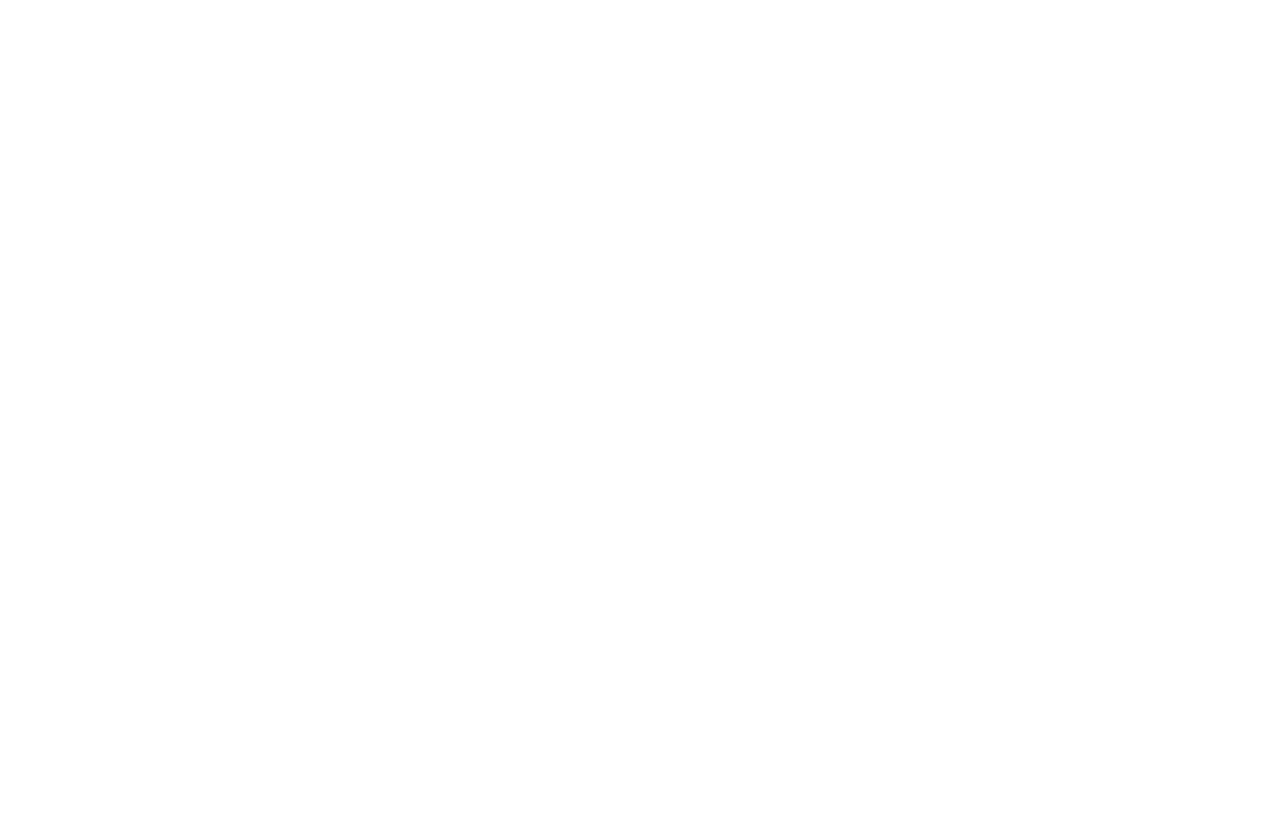
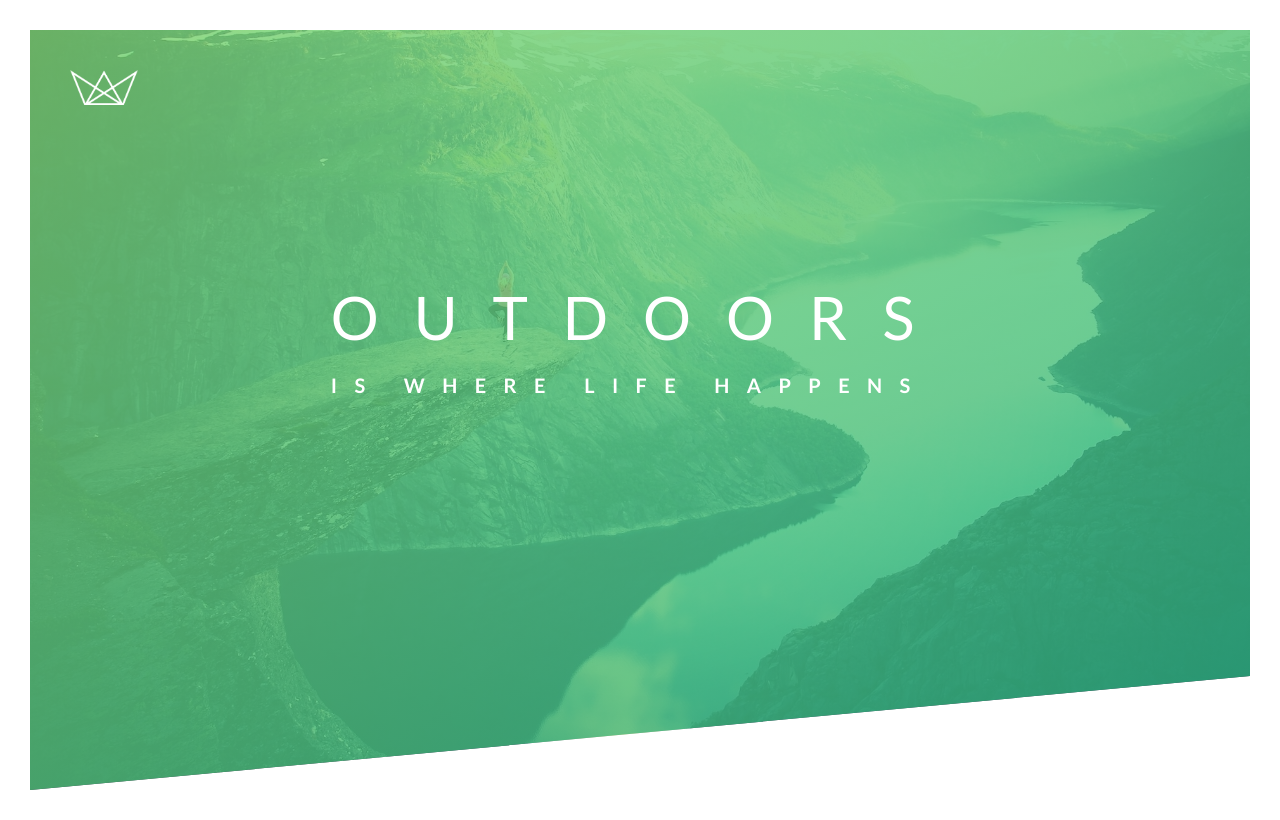
Before and after one commit to Kevin-A-Stevens/advanced-css, a plain HTML site: page Natours/starter/index.html in a window 1280 px wide. Drawn offline with Linux system fonts and the light colour scheme; files that its build step writes are made by us from their sources.

Commit message:
Added header using absolute positioning

```diff
--- a/Natours/starter/css/style.css
+++ b/Natours/starter/css/style.css
@@ -6,3 +6,71 @@
 Dark green: #28b485
 
 */
+
+/* Basic reset */
+
+* {
+    margin: 0;
+    padding: 0;
+    box-sizing: border-box;
+}
+
+body {
+    font-family: "Lato", sans-serif;
+    font-weight: 400;
+    font-size: 16px;
+    line-height: 1.7;
+    color: #777;
+    padding: 30px;
+}
+
+/* Header */
+
+.header {
+    height: 95vh;
+    background-image: linear-gradient(
+        to right bottom,
+        rgba(126, 213, 111, 0.8),
+        rgba(40, 180, 133, 0.8)),
+        url(../img/hero.jpg);
+    background-size: cover;
+    background-position: top;
+    position: relative;
+    clip-path: polygon(0 0, 100% 0, 100% 85%, 0 100%);
+}
+
+.logo-box {
+    position: absolute;
+    top: 40px;
+    left: 40px;
+}
+
+.logo {
+    height: 35px;
+}
+
+.text-box {
+    position: absolute;
+    top: 40%;
+    left: 50%;
+    transform: translate(-50%, -50%);
+}
+
+.heading-primary {
+    color: #fff;
+    text-transform: uppercase;
+}
+
+.heading-primary-main {
+    display: block;
+    font-size: 60px;
+    font-weight: 400;
+    letter-spacing: 35px;
+}
+
+.heading-primary-sub {
+    display: block;
+    font-size: 20px;
+    font-weight: 700;
+    letter-spacing: 17.4px;
+}
--- a/Natours/starter/index.html
+++ b/Natours/starter/index.html
@@ -1,5 +1,6 @@
 <!DOCTYPE html>
 <html lang="en">
+
 <head>
     <meta charset="UTF-8">
     <meta name="viewport" content="width=device-width, initial-scale=1.0">
@@ -12,8 +13,21 @@
 
     <title>Natours | Exciting tours for adventurous people</title>
 </head>
+
 <body>
+    <header class="header">
+        <div class="logo-box">
+            <img src="img/logo-white.png" alt="Logo" class="logo">
+        </div>
 
+        <div class="text-box">
+            <h1 class="heading-primary">
+                <span class="heading-primary-main">Outdoors</span>
+                <span class="heading-primary-sub">is where life happens</span>
+            </h1>
+        </div>
+    </header>
 
 </body>
+
 </html>
```
Lines whose indentation alone changed are shown as unchanged.
